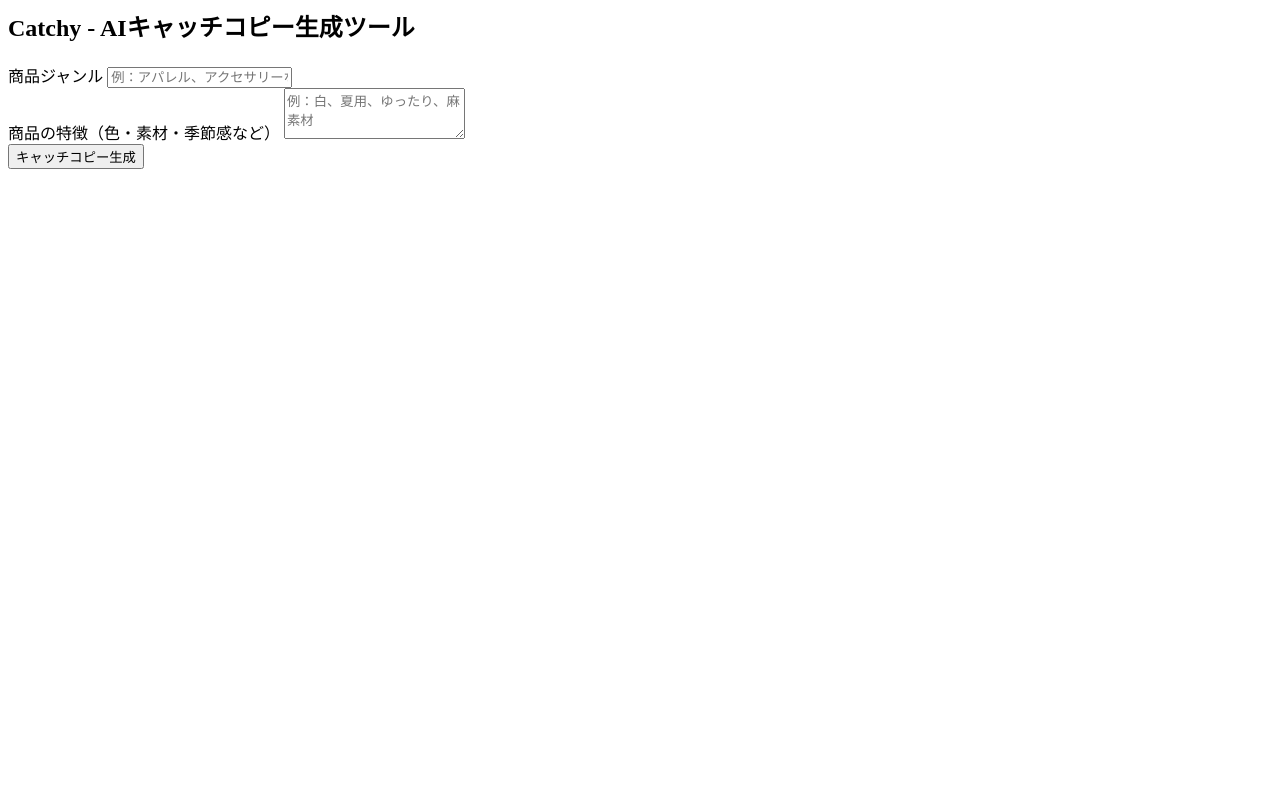
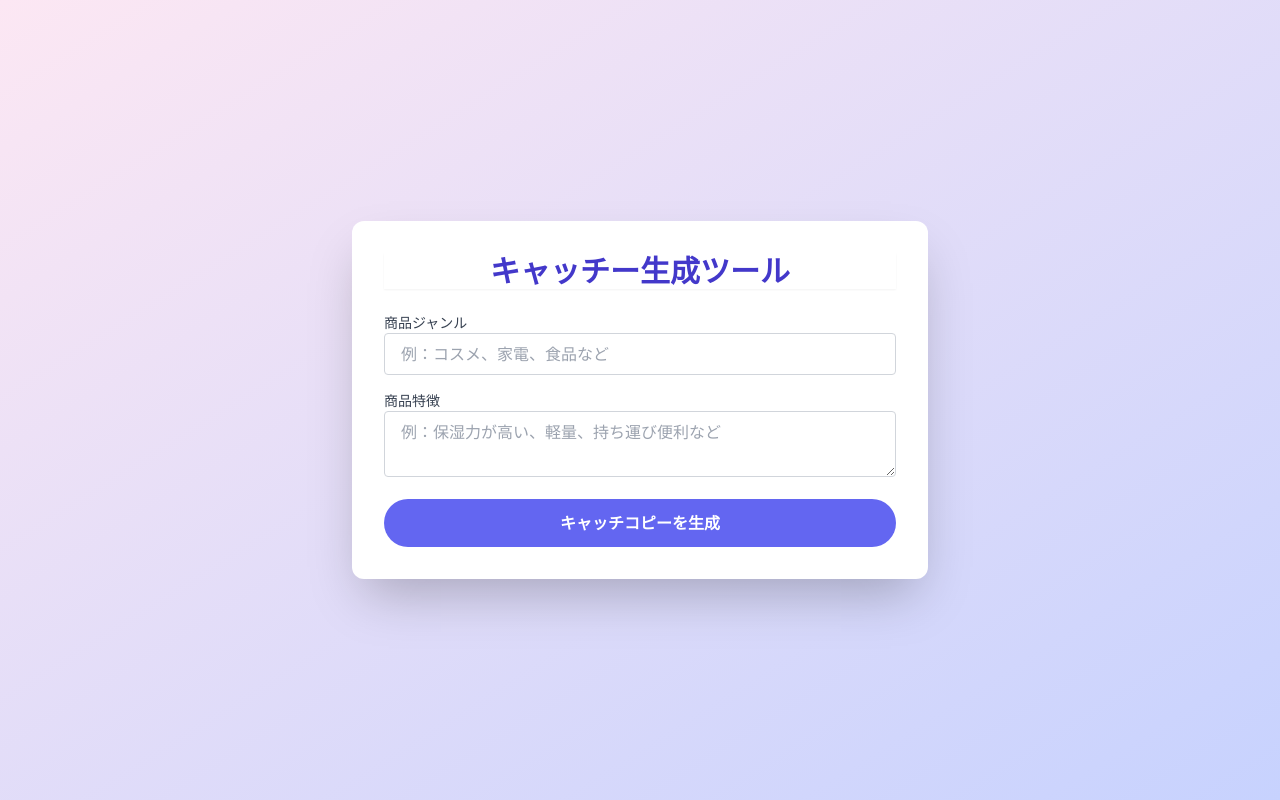
Before and after one commit to AIemon853/catchy-proxy, a plain HTML site: page index.html in a window 1280 px wide. Drawn offline with nearby package versions, Linux system fonts and the light colour scheme.

Commit message:
Update index.html

```diff
--- a/index.html
+++ b/index.html
@@ -1,42 +1,32 @@
-<head>
-  <title>Catchy - AIキャッチコピー生成ツール</title>
-  <meta name="description" content="商品ジャンル・特徴を入れるだけ！SNS映えするオリジナルキャッチコピーをAIが自動生成します。アパレル、アクセサリー、コスメ、雑貨に対応。">
-  <meta property="og:title" content="Catchy - AIキャッチコピー生成ツール">
-  <meta property="og:description" content="商品ジャンル・特徴を入れるだけで、SNS映えするキャッチコピーがすぐできる。今すぐ無料体験！">
-  <meta property="og:type" content="website">
-  <link href="https://fonts.googleapis.com/css2?family=Noto+Sans+JP:wght@400;700&display=swap" rel="stylesheet">
-  <!-- OGP基本設定 -->
-<meta property="og:title" content="Catchy - AIキャッチコピー生成ツール" />
-<meta property="og:description" content="あなたの商品やサービスにピッタリなキャッチコピーをAIが自動生成します！" />
-<meta property="og:image" content="https://yourdomain.com/your-ogp-image.png" />
-<meta property="og:url" content="https://yourdomain.com/" />
-<meta property="og:type" content="website" />
-
-<!-- Twitterカード用 -->
-<meta name="twitter:card" content="summary_large_image" />
-<meta name="twitter:title" content="Catchy - AIキャッチコピー生成ツール" />
-<meta name="twitter:description" content="あなたの商品やサービスにピッタリなキャッチコピーをAIが自動生成します！" />
-<meta name="twitter:image" content="https://yourdomain.com/your-ogp-image.png" />
-
-<meta property="og:image" content="https://iili.io/J1zK2S.md.png">
-<meta name="twitter:image" content="https://iili.io/J1zK2S.md.png">
-
-</head>
-
-<div class="flex min-h-screen items-center justify-center bg-gradient-to-br from-blue-50 to-indigo-100 p-4">
-  <div class="hover:shadow-3xl animate-fade-in w-full max-w-md space-y-6 rounded-3xl bg-white p-8 shadow-2xl transition-all">
-    <h2 class="text-center text-4xl font-bold tracking-wide text-indigo-600 drop-shadow-lg">Catchy - AIキャッチコピー生成ツール</h2>
-
-    <div class="space-y-2">
-      <label class="mb-1 block text-sm font-bold tracking-wide text-indigo-700">商品ジャンル</label>
-      <input type="text" class="w-full rounded-md border border-indigo-300 text-sm placeholder-gray-400 shadow-sm transition hover:border-indigo-500 focus:ring-2 focus:ring-indigo-400 focus:outline-none" placeholder="例：アパレル、アクセサリーなど" />
+<!DOCTYPE html>
+<html lang="ja">
+  <head>
+    <meta charset="UTF-8" />
+    <meta name="viewport" content="width=device-width, initial-scale=1.0" />
+    <title>キャッチー生成ツール</title>
+    <!-- Tailwind CSS CDN -->
+    <script src="https://cdn.tailwindcss.com"></script>
+    <!-- OGP設定 -->
+    <meta property="og:title" content="キャッチー生成ツール" />
+    <meta property="og:description" content="商品やサービスの魅力を引き出すキャッチコピーを自動生成！" />
+    <meta property="og:image" content="https://example.com/ogp-image.jpg" />
+    <meta property="og:url" content="https://example.com" />
+    <meta name="twitter:card" content="summary_large_image" />
+  </head>
+  <body class="bg-gradient-to-br from-pink-100 to-indigo-200 min-h-screen flex items-center justify-center p-4">
+    <div class="bg-white shadow-2xl p-8 rounded-xl space-y-6 w-full max-w-xl transition-all duration-500">
+      <h1 class="text-3xl font-bold text-center text-indigo-700 shadow-sm">キャッチー生成ツール</h1>
+      <form class="space-y-4">
+        <div>
+          <label class="block text-sm font-medium text-gray-700">商品ジャンル</label>
+          <input type="text" placeholder="例：コスメ、家電、食品など" class="w-full border border-gray-300 rounded px-4 py-2 focus:outline-none focus:ring-2 focus:ring-indigo-400 hover:border-indigo-500 transition-all duration-300" />
+        </div>
+        <div>
+          <label class="block text-sm font-medium text-gray-700">商品特徴</label>
+          <textarea placeholder="例：保湿力が高い、軽量、持ち運び便利など" class="w-full border border-gray-300 rounded px-4 py-2 focus:outline-none focus:ring-2 focus:ring-indigo-400 hover:border-indigo-500 transition-all duration-300"></textarea>
+        </div>
+        <button type="submit" class="w-full bg-indigo-500 text-white font-bold py-3 rounded-full hover:shadow-2xl hover:opacity-90 transition-all duration-300">キャッチコピーを生成</button>
+      </form>
     </div>
-
-    <div class="space-y-2">
-      <label class="mb-1 block text-sm font-bold tracking-wide text-indigo-700">商品の特徴（色・素材・季節感など）</label>
-      <textarea class="w-full rounded-md border border-indigo-300 text-sm placeholder-gray-400 shadow-sm transition hover:border-indigo-500 focus:ring-2 focus:ring-indigo-400 focus:outline-none" rows="3" placeholder="例：白、夏用、ゆったり、麻素材"></textarea>
-    </div>
-
-    <button class="w-full rounded-full bg-gradient-to-r from-pink-400 to-indigo-500 py-3 font-bold text-white shadow-xl transition-all duration-300 hover:from-pink-500 hover:to-purple-500 hover:shadow-[0_10px_20px_rgba(0,0,0,0.3)]">キャッチコピー生成</button>
-  </div>
-</div>
+  </body>
+</html>
```
